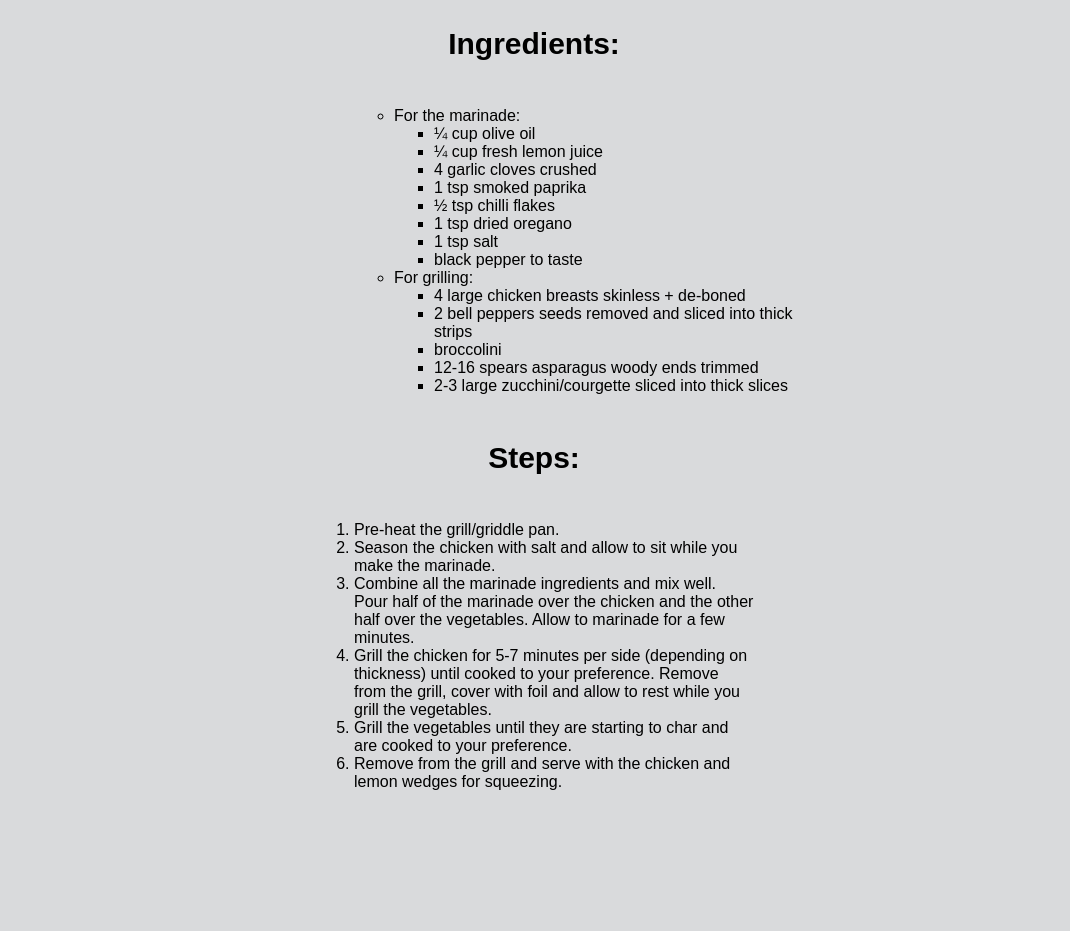
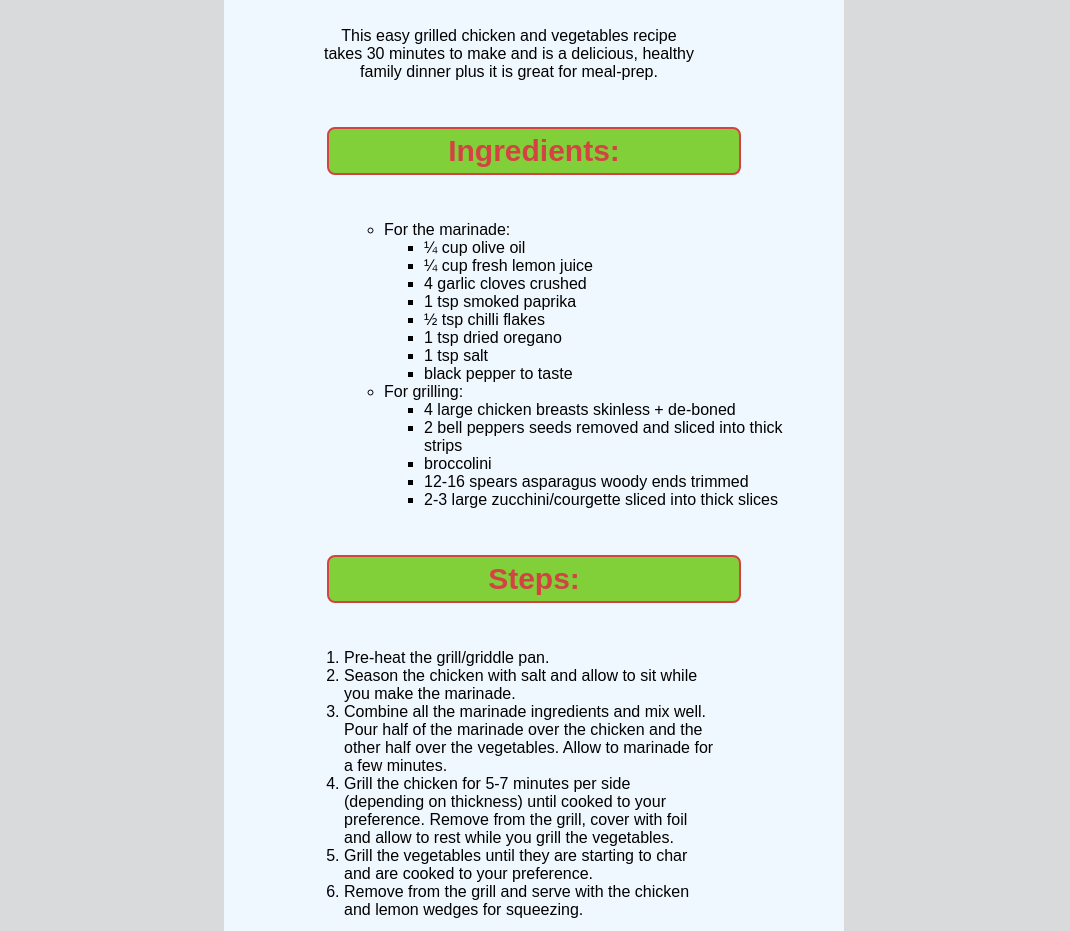
Before and after one commit to dorintihon/odin-recipes, a plain HTML site: page recipes/chicken.html in a window 1280 px wide. Shown: the part 716-1647 px from the top of the page, without its empty margins (106-1176 px from the left). Before the commit the page ends 1531 px from the top, so only its background shows below. Drawn offline with Linux system fonts and the light colour scheme.

Commit message:
Added some formatingfor pages

```diff
--- a/recipes/chicken.html
+++ b/recipes/chicken.html
@@ -6,17 +6,19 @@
     <title>Document</title>
     <link rel="stylesheet" href="../style.css">
 </head>
-<body>
+<body class="main-page">
     <h1 class="title">Grilled Chicken And Vegetables</h1>
 
     <img src="https://simply-delicious-food.com/wp-content/uploads/2019/04/30-minute-grilled-chicken-and-vegetables-2.jpg"
          alt="Grilled Chicken And Vegetables" height="300" width="300" class="image">
 
-    <h3>Description:</h3>
+
+    <h3 class="title specs">Description:</h3>
+    <div>
     <p>This easy grilled chicken and vegetables recipe takes 30 minutes to make and is a delicious,
         healthy family dinner plus it is great for meal-prep.</p>
-
-    <h3>Ingredients:</h3>
+</div>
+    <h3 class="title specs">Ingredients:</h3>
     <div>
     <ul>
         <ul>
@@ -43,7 +45,7 @@
     </ul>
     </div>
 
-    <h3>Steps:</h3>
+    <h3 class="title specs">Steps:</h3>
     <div>
     <ol>
         <li>Pre-heat the grill/griddle pan.</li>
--- a/style.css
+++ b/style.css
@@ -2,6 +2,18 @@
     font-family: fantasy;
     background-color: #d9dadc;
     text-align: center;
+}
+
+.main-page{
+    background-color: aliceblue;
+    width: 600px;
+    margin-left: auto;
+margin-right: auto;
+padding: 10px;
+}
+
+.recipe-buttons{
+    background-color: aliceblue;
 }
 
 .title{
@@ -38,18 +50,24 @@ a{
     border: 2px solid #d44344;
 }
 
-h3{
+.title.specs{
     font-size: 30px;
-
 }
 
-ol, ul{
+p,ol, ul{
+    background-color: aliceblue;
     display: inline-block;
-    width: 400px;
+    width: 370px;
     margin-left: auto;
     margin-right: auto;
 }
 
+div{
+    background-color: aliceblue;
+    padding-right: 50px;
+}
+
 li{
+    background-color: aliceblue;
     text-align: left;
 }
```
Also changed, not shown: index.html (+2 -2 lines), recipes/fries.html (+4 -4 lines), recipes/rice.html (+4 -4 lines).
